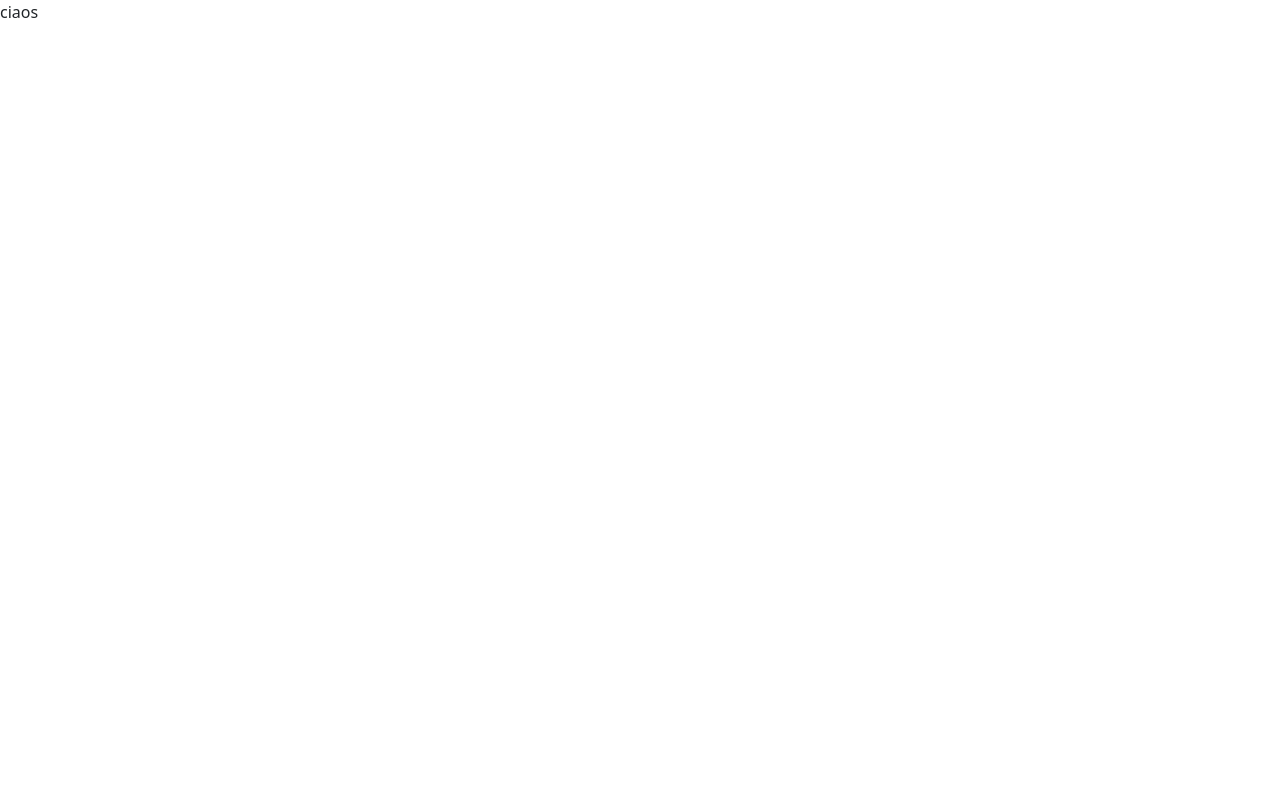
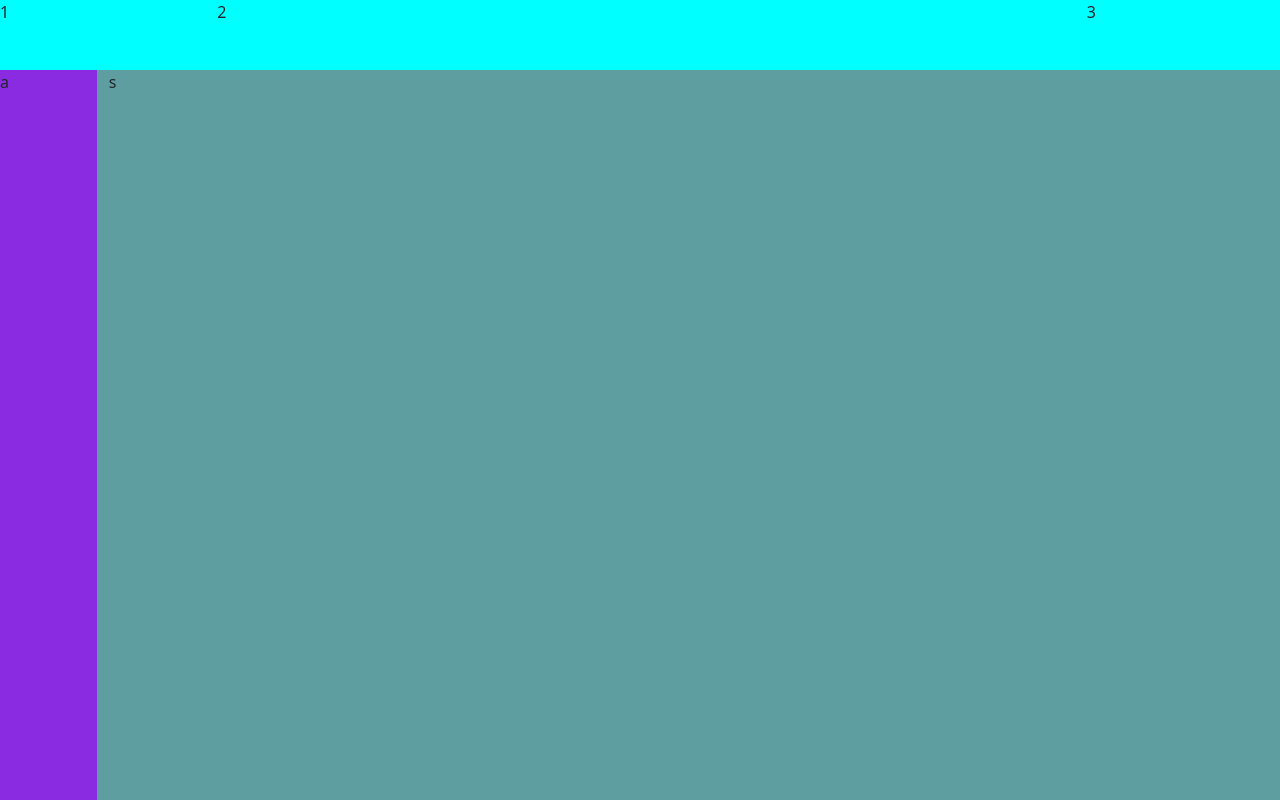
Before and after one commit to Th4Dude/html-css-bootstrap-dashboard, a plain HTML site: page index.html in a window 1280 px wide. Drawn offline with nearby package versions, Linux system fonts and the light colour scheme.

Commit message:
procedo con struttura

```diff
--- a/index.html
+++ b/index.html
@@ -28,10 +28,29 @@
 </head>
 
 <body>
+    <header class="container_header_main">
+
+        <div class="row">
+            <div class="col-2">1</div>
+            <div class="col-8">2</div>
+            <div class="col-2">3</div>
+        </div>
+
+    </header>
+
+    <main>
+
+        <div class="row">
+            <div class="col-1 a_side">a</div>
+            <div class="col-11 container_right_side">s</div>
+        </div>
+
+
+    </main>
 
 
 
-    ciaos
+
 
 
 
--- a/style.css
+++ b/style.css
@@ -0,0 +1,19 @@
+.container_header_main{
+    background-color: aqua;
+    height: 4.375rem;
+}
+
+main{
+    background-color: antiquewhite;
+    height:calc(100vh - 4.375rem );
+}
+
+.a_side{
+    background-color: blueviolet;
+    height: calc(100vh - 4.375rem ) ;
+}
+
+.container_right_side{
+    background-color: cadetblue;
+    height: calc(100vh - 4.375rem )
+}
```
